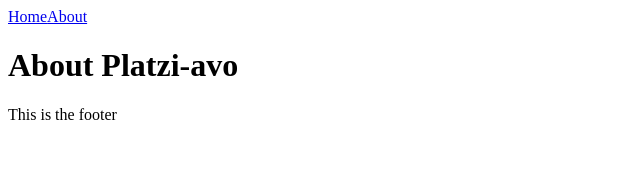
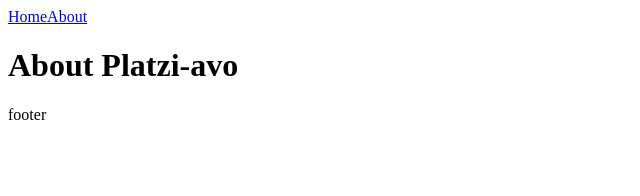
Before and after one commit to VicDario/platzi-avo, a Next.js app: page /about in a window 1280 px wide. Shown: the top 196 px of the page, without its empty margins (0-640 px from the left). Built offline with nearby package versions, Linux system fonts and the light colour scheme.

Commit message:
[Add] paths

```diff
--- a/components/Layout/Layout.tsx
+++ b/components/Layout/Layout.tsx
@@ -1,15 +1,13 @@
-import { NextPage } from "next";
-
-import Navbar from "components/Navbar/Navbar";
+import Navbar from '@components/Navbar/Navbar';
 
 const Layout: React.FC = ({ children }) => {
-    return (
-        <div>
-            <Navbar />
-            {children}
-            <footer>This is the footer</footer>
-        </div>
-    )
-}
+  return (
+    <div>
+      <Navbar />
+      {children}
+      <footer>footer</footer>
+    </div>
+  );
+};
 
 export default Layout;
--- a/pages/_app.tsx
+++ b/pages/_app.tsx
@@ -1,5 +1,5 @@
 import { AppProps } from "next/app";
-import Layout from "components/Layout/Layout";
+import Layout from "@components/Layout/Layout";
 
 function MyApp({ Component, pageProps }: AppProps) {
     return (
--- a/pages/about.tsx
+++ b/pages/about.tsx
@@ -1,5 +1,4 @@
 import { NextPage } from 'next';
-import Navbar from '../components/Navbar/Navbar';
 
 const About: NextPage = () => {
     return (
--- a/pages/index.tsx
+++ b/pages/index.tsx
@@ -1,6 +1,6 @@
 import { useEffect, useState } from 'react';
 import { NextPage } from 'next';
-import Navbar from '../components/Navbar/Navbar';
+
 const Home: NextPage = () => {
     const [productList, setProductList] = useState<TProduct[]>([]);
 
```
Also changed, not shown: tsconfig.json (+6 -17 lines).
